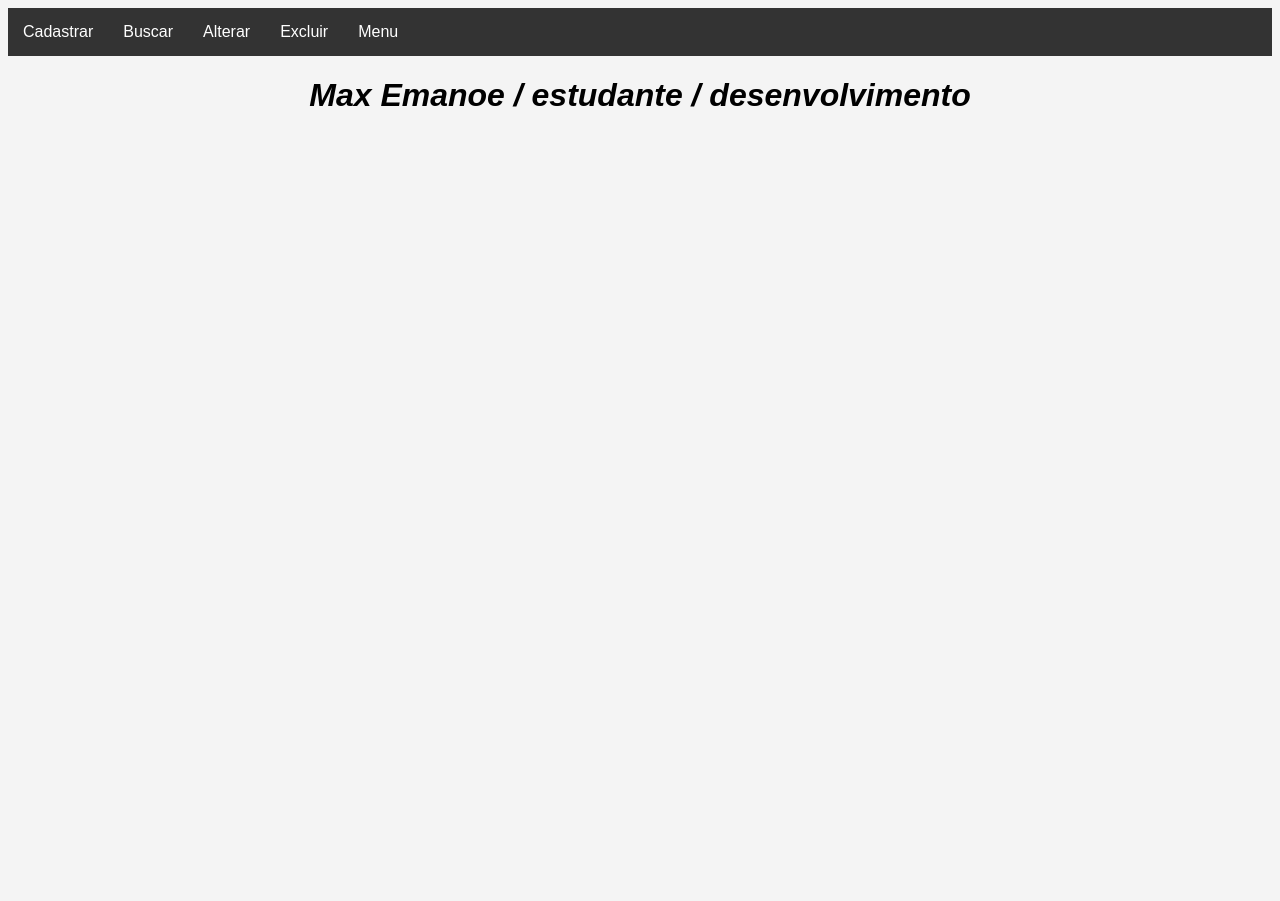
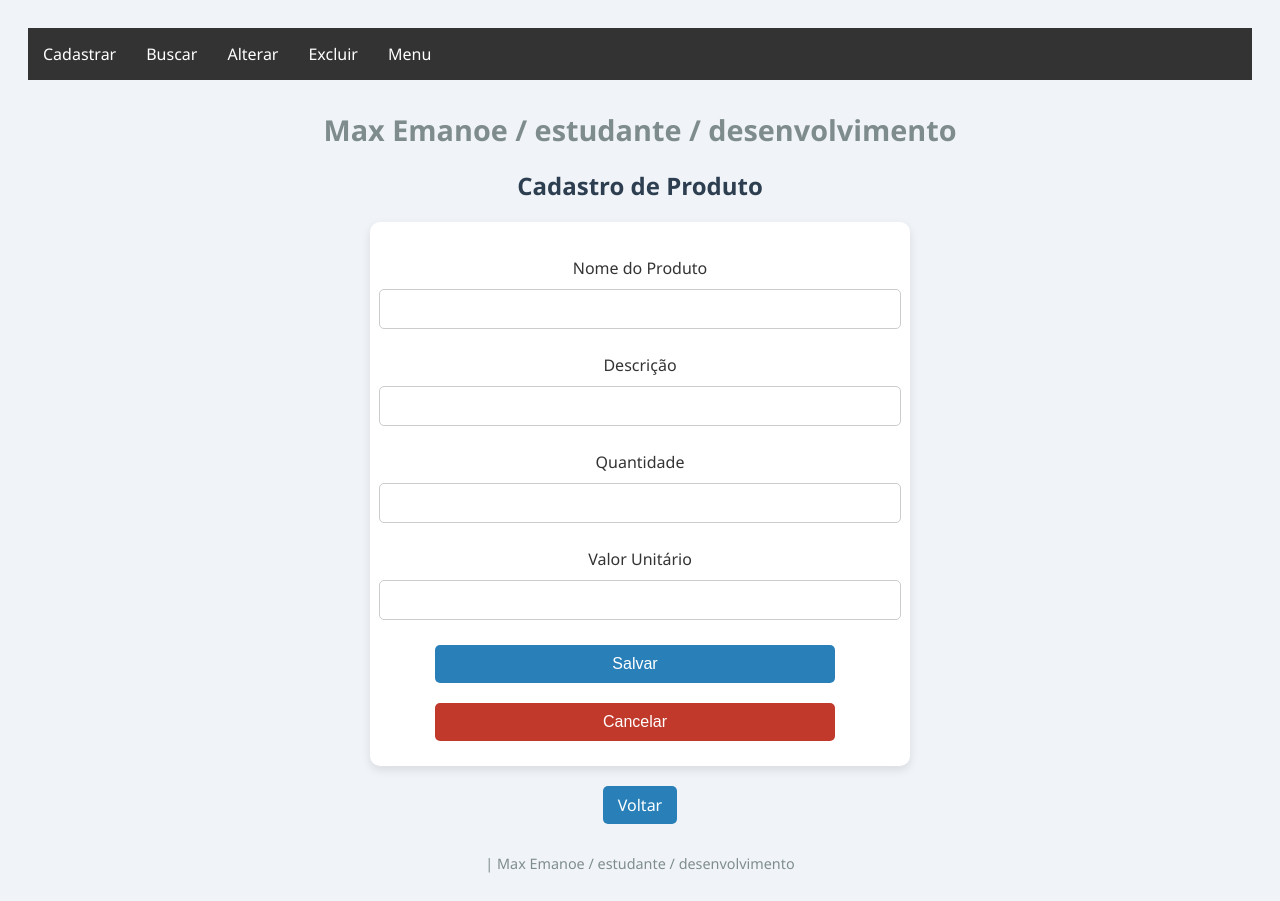
Before and after one commit to maxmanoel/prova_maxemanoel, a PHP site: page /cadastro_produto.php in a window 1280 px wide. Before the commit the page ends 107 px from the top, so only its background shows below. Run offline with PHP 8.4, Linux system fonts and the light colour scheme; a user stored in the database is signed in; data comes from the database, SQL or seed files in the repository.

Commit message:
alteracão na telas login recuperar senha, e finalizando a tela de produto
bom fiz algumas allteraceos basicas nas telas e finalizei a tela de cadastra produto!1

```diff
--- a/alterar_senha.php
+++ b/alterar_senha.php
@@ -4,7 +4,7 @@ require_once 'conexao.php';
 
 //Garante que o usuario esteja logado
 if(!isset($_SESSION['id_usuario'])){
-    echo "<script>alert('Acesso negado'); window.location.href='login.php';</script>";
+    echo "<script>alert('Acesso negado'); window.location.href='index.php';</script>";
     exit();
 }
 
@@ -30,7 +30,7 @@ if($_SERVER["REQUEST_METHOD"]=="POST"){
 
     if($stmt->execute()){
         session_destroy(); //Finaliza a Sessão
-        echo "<script>alert('Senha alterada com sucesso! Faça login novamente'); window.location.href='login.php';</script>";
+        echo "<script>alert('Senha alterada com sucesso! Faça login novamente'); window.location.href='index.php';</script>";
     }else {
         "<script>alert('Erro ao alterar a senha');';</script>";
     }
--- a/cadastro_produto.php
+++ b/cadastro_produto.php
@@ -3,30 +3,179 @@ session_start();
 require_once 'conexao.php';
 require_once 'menu_dropdow.php';
 
-// Garante que o usuário esteja logado
-if($_SESSION['perfil']!=1){
-    echo "Acesso negado";
+// Verifica perfil de acesso
+if ($_SESSION['perfil'] != 1) {
+    echo "<script>alert('Acesso negado');window.location.href='principal.php';</script>";
     exit();
 }
 
-if($_SERVER["REQUEST_METHOD"] == "POST"){
-    $nome = $_POST['nome'];
-    $email = $_POST['email'];
-    $senha = password_hash($_POST['senha'], PASSWORD_DEFAULT);
-    $id_perfil = $_POST['id_perfil'];
+if ($_SERVER["REQUEST_METHOD"] == "POST") {
+    $nome_produto = trim($_POST['nome_produto']);
+    $descricao = trim($_POST['descricao']);
+    $qtde = (int)$_POST['quantidade'];
+    $valor_unit = str_replace(',', '.', str_replace('.', '', $_POST['valor_unitario'])); // remove pontos e converte vírgula em ponto
 
-    $sql = "INSERT INTO usuario (nome, email, senha, id_perfil)
-            VALUES (:nome, :email, :senha, :id_perfil)";
-    $stmt = $pdo->prepare($sql);
-    $stmt->bindParam(':nome', $nome);
-    $stmt->bindParam(':email', $email);
-    $stmt->bindParam(':senha', $senha);
-    $stmt->bindParam(':id_perfil', $id_perfil);
+    // Validações
+    if (strlen($nome_produto) < 2) {
+        echo "<script>alert('O nome do produto deve ter pelo menos 2 caracteres.');</script>";
+    } elseif ($qtde < 0) {
+        echo "<script>alert('A quantidade não pode ser negativa.');</script>";
+    } elseif ($valor_unit <= 0) {
+        echo "<script>alert('O valor unitário deve ser maior que zero.');</script>";
+    } else {
+        try {
+            $sql = "INSERT INTO produto (nome_prod, descricao, qtde, valor_unit)
+                    VALUES (:nome_prod, :descricao, :qtde, :valor_unit)";
 
-    if ($stmt->execute()){
-        echo "<script>alert('Usuário cadastrado com sucesso');</script>";
-    } else {
-        echo "<script>alert('Erro ao cadastrar o usuário');</script>";
+            $stmt = $pdo->prepare($sql);
+            $stmt->bindParam(':nome_prod', $nome_produto);
+            $stmt->bindParam(':descricao', $descricao);
+            $stmt->bindParam(':qtde', $qtde, PDO::PARAM_INT);
+            $stmt->bindParam(':valor_unit', $valor_unit);
+
+            if ($stmt->execute()) {
+                echo "<script>alert('Produto cadastrado com sucesso'); window.location.href='buscar_produto.php';</script>";
+            } else {
+                $erro = $stmt->errorInfo();
+                echo "<pre>Erro ao cadastrar produto: ";
+                print_r($erro);
+                echo "</pre>";
+            }
+        } catch (PDOException $e) {
+            echo "<pre>Erro PDO: " . $e->getMessage() . "</pre>";
+        }
     }
 }
 ?>
+
+<!DOCTYPE html>
+<html lang="pt-BR">
+<head>
+<meta charset="UTF-8">
+<meta name="viewport" content="width=device-width, initial-scale=1.0">
+<title>Cadastro de Produto</title>
+<style>
+    body {
+        font-family: 'Segoe UI', Tahoma, Geneva, Verdana, sans-serif;
+        background-color: #f0f4f8;
+        color: #333;
+        padding: 20px;
+        text-align: center;
+    }
+
+    h2 {
+        margin-bottom: 20px;
+        color: #2c3e50;
+    }
+
+    form {
+        max-width: 500px;
+        margin: auto;
+        background: #fff;
+        padding: 20px;
+        border-radius: 10px;
+        box-shadow: 0 4px 10px rgba(0,0,0,0.1);
+        text-align: left;
+    }
+
+    label {
+        display: block;
+        margin-top: 15px;
+        font-weight: 500;
+    }
+
+    input[type="text"],
+    input[type="number"] {
+        width: 100%;
+        padding: 10px;
+        margin-top: 5px;
+        border-radius: 5px;
+        border: 1px solid #ccc;
+        outline: none;
+    }
+
+    input[type="text"]:focus,
+    input[type="number"]:focus {
+        border-color: #2980b9;
+    }
+
+    button {
+        padding: 10px 15px;
+        border: none;
+        border-radius: 5px;
+        cursor: pointer;
+        margin-top: 15px;
+        margin-right: 10px;
+        color: white;
+        transition: background-color 0.2s ease;
+    }
+
+    button[type="submit"] {
+        background-color: #2980b9;
+    }
+
+    button[type="submit"]:hover {
+        background-color: #1c5980;
+    }
+
+    button[type="reset"] {
+        background-color: #c0392b;
+    }
+
+    button[type="reset"]:hover {
+        background-color: #922b21;
+    }
+
+    a.back-link {
+        display: inline-block;
+        margin-top: 20px;
+        padding: 8px 15px;
+        background-color: #2980b9;
+        color: white;
+        border-radius: 5px;
+        text-decoration: none;
+        transition: background-color 0.2s ease;
+    }
+
+    a.back-link:hover {
+        background-color: #1c5980;
+    }
+
+    address {
+        margin-top: 30px;
+        font-size: 0.9em;
+        color: #7f8c8d;
+        font-style: normal;
+    }
+</style>
+<script src="masks.js"></script>
+</head>
+<body>
+
+<h2>Cadastro de Produto</h2>
+
+<form action="cadastro_produto.php" method="POST">
+    <label for="nome_produto">Nome do Produto</label>
+    <input type="text" id="nome_produto" name="nome_produto" required >
+
+    <label for="descricao">Descrição</label>
+    <input type="text" id="descricao" name="descricao" required>
+
+    <label for="quantidade">Quantidade</label>
+    <input type="text" id="quantidade" name="quantidade" required>
+
+    <label for="valor_unitario">Valor Unitário</label>
+    <input type="text" id="valor_unitario" name="valor_unitario" required>
+
+    <button type="submit">Salvar</button>
+    <button type="reset">Cancelar</button>
+</form>
+
+<a href="principal.php" class="back-link">Voltar</a>
+
+<address>
+    | Max Emanoe / estudante / desenvolvimento
+</address>
+
+</body>
+</html>
--- a/emails_simulados.txt
+++ b/emails_simulados.txt
@@ -46,3 +46,7 @@ Para: admin@admin
 Olá! Sua nova senha temporária é: 2Kl7LTyu
 
 ----------------------
+Para: admin@admin
+Olá! Sua nova senha temporária é: iKEzrC2A
+
+----------------------
--- a/login.php
+++ b/index.php
@@ -30,7 +30,7 @@ if($_SERVER["REQUEST_METHOD"] =="POST"){
         }
     }else{
         //LOGIN INVALIDO
-        echo "<script>alert('E-mail ou senha incorretos'); window.location.href='login.php';</script>";
+        echo "<script>alert('E-mail ou senha incorretos'); window.location.href='index.php';</script>";
     }
 }
 ?>
@@ -45,7 +45,7 @@ if($_SERVER["REQUEST_METHOD"] =="POST"){
 </head>
 <body>
     <h2>Login:</h2>
-    <form action="login.php" method="POST">
+    <form action="index.php" method="POST">
         <label for="email">E-mail</label>
         <input type="email" id="email" name="email" required>
         </br>
--- a/logout.php
+++ b/logout.php
@@ -1,7 +1,7 @@
 <?php
 session_start();
 session_destroy();
-header("Location:login.php");
+header("Location:index.php");
 require_once 'conexao.php';
 exit();
 ?>
--- a/recuperar_senha.php
+++ b/recuperar_senha.php
@@ -27,9 +27,9 @@ if($_SERVER["REQUEST_METHOD"] =="POST"){
 
         //SIMULA O ENVIO DO EMAIL (GRAVA EM txt)
         simularEnvioEmail($email,$senha_temporaria);
-        echo "<script>alert('Uma senha temporaria foi gerada e enviada(simulação). Verifique o arquivo emails_simulados.txt'); window.location.href='login.php';</script>";
+        echo "<script>alert('Uma senha temporaria foi gerada e enviada(simulação). Verifique o arquivo emails_simulados.txt'); window.location.href='index.php';</script>";
     } else {
-        echo "<script>alert('Email não encontrado'); window.location.href='login.php';</script>";
+        echo "<script>alert('Email não encontrado'); window.location.href='index.php';</script>";
     }
 }
 ?>
```
